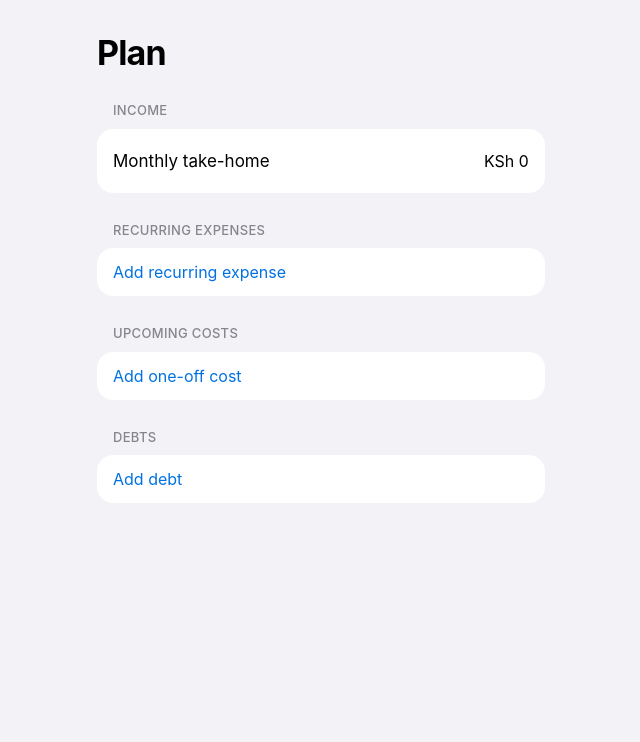
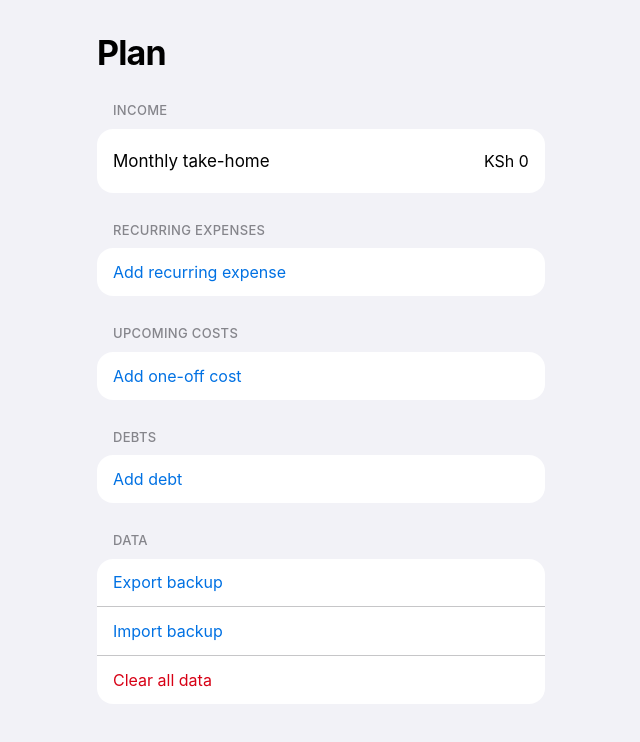
Before and after one commit to Michael-Franklyn-MDF/salary-planner, a React (Vite) app: page / in a window 1280 px wide. Shown: the top 742 px of the page, without its empty margins (319-959 px from the left). Built offline with nearby package versions, Linux system fonts and the light colour scheme.

Commit message:
feat: add plan data backup controls
Co-authored-by: Copilot <223556219+Copilot@users.noreply.github.com>

```diff
--- a/src/features/plan/PlanTab.tsx
+++ b/src/features/plan/PlanTab.tsx
@@ -1,6 +1,7 @@
 import { useState } from 'react'
 import type { AppState, Debt, OneOffCost, RecurringExpense } from '@/domain/types'
 import { useAppState } from '@/state/useAppState'
+import { exportBackup, importBackup } from '@/storage/backup'
 
 type ItemKind = 'recurring' | 'oneOff' | 'debt'
 type Editor = { kind: 'income' } | { kind: ItemKind; id?: string }
@@ -106,6 +107,8 @@ export function PlanTab() {
   const [editor, setEditor] = useState<Editor | null>(null)
   const [form, setForm] = useState<FormState>(emptyForm)
   const [confirmDelete, setConfirmDelete] = useState(false)
+  const [confirmClear, setConfirmClear] = useState(false)
+  const [importError, setImportError] = useState<string | null>(null)
 
   function openEditor(nextEditor: Editor) {
     setEditor(nextEditor)
@@ -171,6 +174,26 @@ export function PlanTab() {
     closeEditor()
   }
 
+  function downloadBackup() {
+    const url = URL.createObjectURL(exportBackup(state))
+    const link = document.createElement('a')
+    link.href = url
+    link.download = 'salary-planner-backup.json'
+    link.click()
+    URL.revokeObjectURL(url)
+  }
+
+  async function handleImport(file: Blob | undefined) {
+    if (!file) return
+    try {
+      const imported = await importBackup(file)
+      dispatch({ type: 'replaceAll', state: imported })
+      setImportError(null)
+    } catch (error) {
+      setImportError(error instanceof Error ? error.message : String(error))
+    }
+  }
+
   return (
     <main className="mx-auto max-w-[480px] space-y-7 px-4 pb-32 pt-8">
       <h1 className="text-[34px] font-bold leading-[41px] tracking-tight">Plan</h1>
@@ -188,6 +211,41 @@ export function PlanTab() {
       <PlanGroup title="Recurring expenses" items={state.recurring} kind="recurring" onAdd={(kind) => openEditor({ kind })} onEdit={(kind, id) => openEditor({ kind, id })} />
       <PlanGroup title="Upcoming costs" items={state.oneOffs} kind="oneOff" onAdd={(kind) => openEditor({ kind })} onEdit={(kind, id) => openEditor({ kind, id })} />
       <PlanGroup title="Debts" items={state.debts} kind="debt" onAdd={(kind) => openEditor({ kind })} onEdit={(kind, id) => openEditor({ kind, id })} />
+
+      <section aria-labelledby="data-heading" className="space-y-2">
+        <h2 id="data-heading" className="px-4 text-[13px] font-medium uppercase tracking-wide text-[color:var(--text-muted)]">Data</h2>
+        <div className="overflow-hidden rounded-xl bg-[color:var(--surface)]">
+          <button type="button" className="min-h-12 w-full border-b border-[color:var(--separator)] px-4 text-left text-[color:var(--accent)]" onClick={downloadBackup}>Export backup</button>
+          <label className="block min-h-12 cursor-pointer border-b border-[color:var(--separator)] px-4 leading-[48px] text-[color:var(--accent)]">
+            Import backup
+            <input
+              type="file"
+              accept="application/json,.json"
+              className="sr-only"
+              onChange={(event) => {
+                const file = event.target.files?.[0]
+                void handleImport(file)
+                event.target.value = ''
+              }}
+            />
+          </label>
+          <button type="button" className="min-h-12 w-full px-4 text-left text-[color:var(--bad)]" onClick={() => setConfirmClear(true)}>Clear all data</button>
+        </div>
+        {importError && <p role="alert" className="px-4 text-[13px] text-[color:var(--bad)]">{importError}</p>}
+      </section>
+
+      {confirmClear && (
+        <div className="fixed inset-0 z-50 flex items-center justify-center bg-black/40 px-5" role="presentation">
+          <section role="alertdialog" aria-modal="true" aria-labelledby="clear-title" className="w-full max-w-sm rounded-2xl bg-[color:var(--surface)] p-5">
+            <h2 id="clear-title" className="text-[20px] font-semibold">Clear all data?</h2>
+            <p className="mt-2 text-[15px] text-[color:var(--text-muted)]">This cannot be undone. Export a backup first if you may need this data.</p>
+            <div className="mt-5 flex gap-2">
+              <button type="button" className="min-h-11 flex-1 rounded-lg bg-[color:var(--surface-2)]" onClick={() => setConfirmClear(false)}>Cancel</button>
+              <button type="button" className="min-h-11 flex-1 rounded-lg bg-[color:var(--bad)] font-semibold text-white" onClick={() => { dispatch({ type: 'clear' }); setConfirmClear(false) }}>Clear all data</button>
+            </div>
+          </section>
+        </div>
+      )}
 
       {editor && (
         <div className="fixed inset-0 z-50 flex items-end bg-black/40" role="presentation" onMouseDown={(event) => {
```
Also changed, not shown: 2 other files (tests, documents, lock files or other folders).
